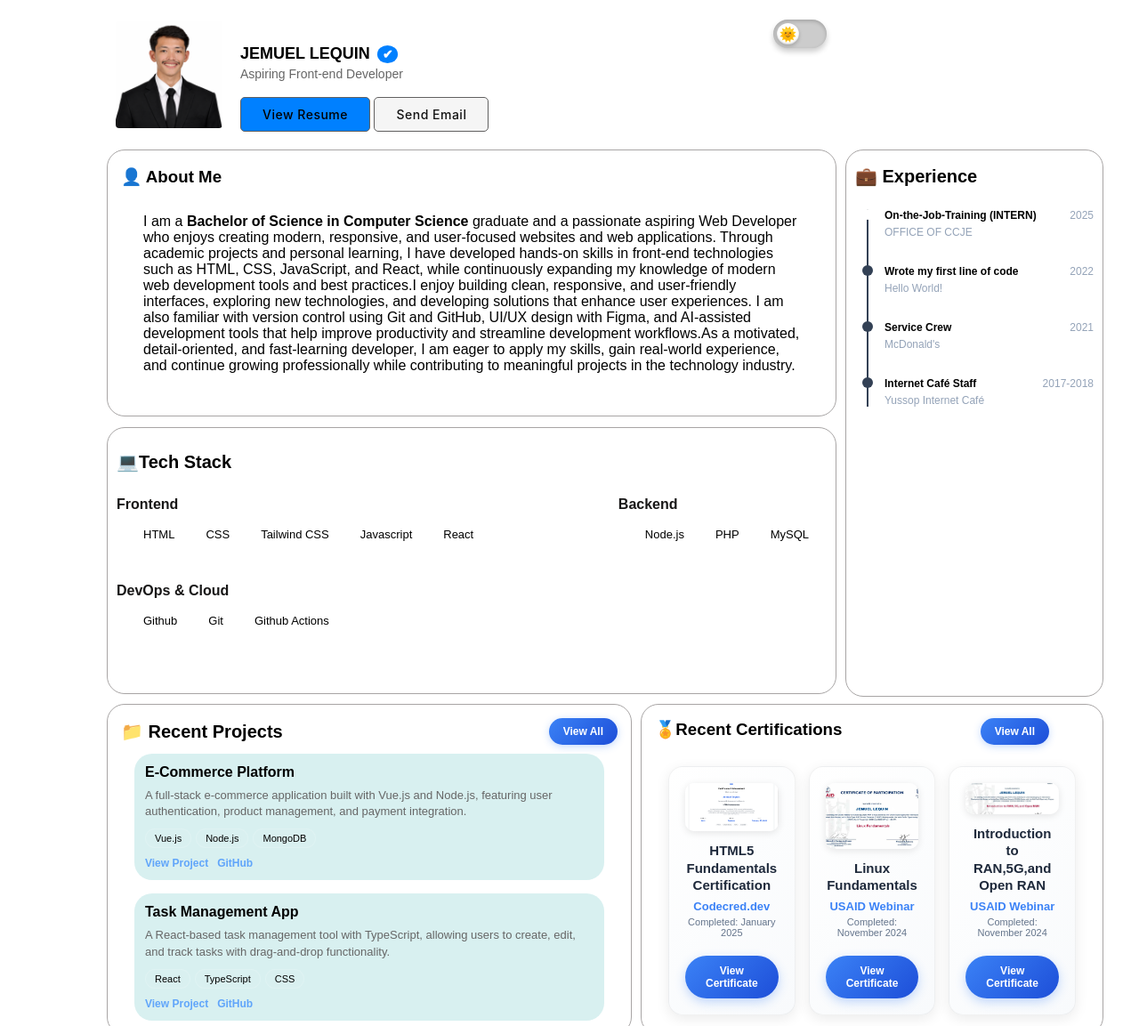
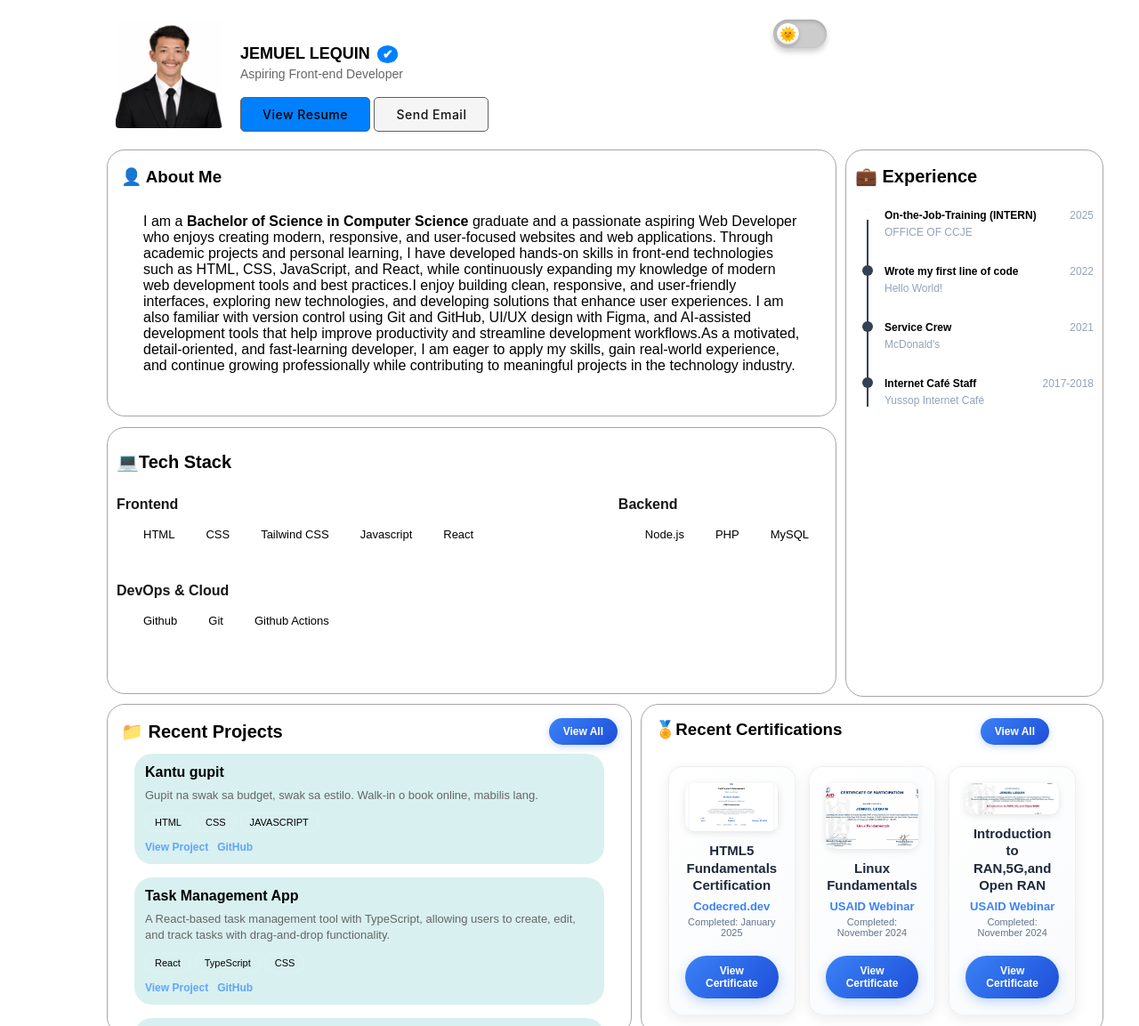
Before and after one commit to jemjemnavidad/PORTFOLIO-JEMJEM, a plain HTML site: page index.html in a window 1280 px wide. Shown: the top 1153 px of the page at 89% size. Drawn offline with Linux system fonts and the light colour scheme.

Commit message:
Replace E-Commerce Platform project with Kantu gupit
Updated project details for the new service offering.

```diff
--- a/index.html
+++ b/index.html
@@ -150,12 +150,12 @@
       </div>
       <div class="projects-container">
         <div class="project-card">
-          <h4>E-Commerce Platform</h4>
-          <p>A full-stack e-commerce application built with Vue.js and Node.js, featuring user authentication, product management, and payment integration.</p>
+          <h4>Kantu gupit</h4>
+          <p>Gupit na swak sa budget, swak sa estilo. Walk-in o book online, mabilis lang.</p>
           <div class="project-tags">
-            <span>Vue.js</span>
-            <span>Node.js</span>
-            <span>MongoDB</span>
+            <span>HTML</span>
+            <span>CSS</span>
+            <span>JAVASCRIPT</span>
           </div>
           <div class="project-links">
             <a href="#" target="_blank">View Project</a>
```
